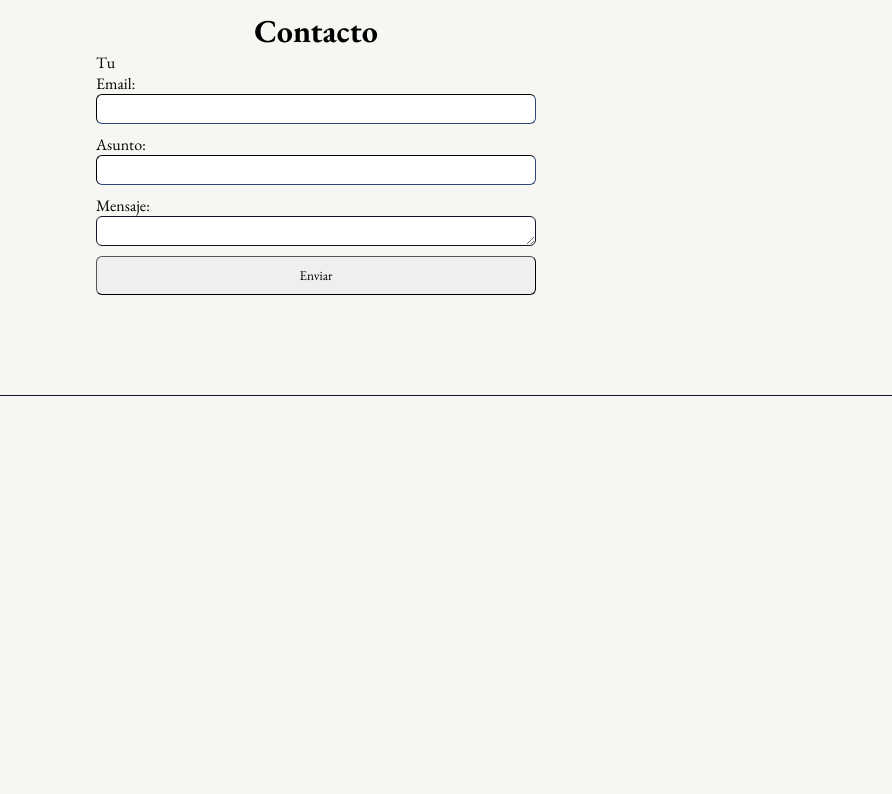
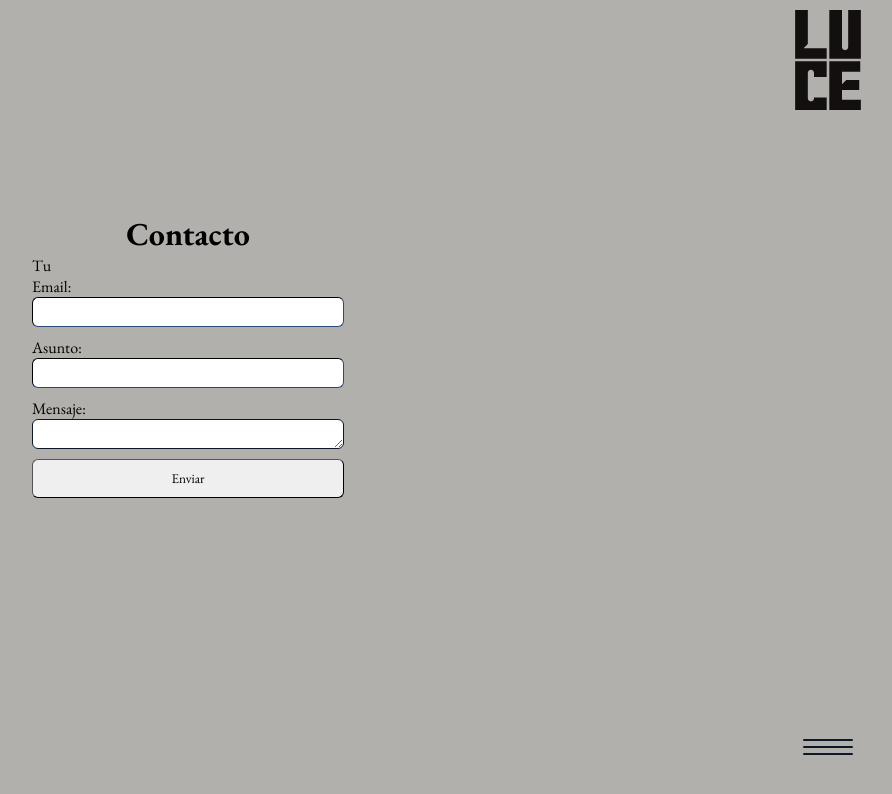
Before and after one commit to MorisLuis/luce, a Next.js app: page /contact in a window 1280 px wide. Shown: the top 794 px of the page, without its empty margins (324-1216 px from the left). Built offline with nearby package versions, Linux system fonts and the light colour scheme.

Commit message:
S / Contact screen

```diff
--- a/app/contact/page.tsx
+++ b/app/contact/page.tsx
@@ -2,10 +2,11 @@
 import { Button } from '@/components/Button';
 import { Title } from '@/components/Title';
 import React, { Suspense, useEffect, useState } from 'react';
-import styles from "../../styles/Contact.module.scss";
 import { sendEmail } from '@/services/sendEmail';
 import { products } from '@/data/products';
 import { useSearchParams } from 'next/navigation';
+import LayoutRight from '@/components/LayoutRight';
+import styles from "../../styles/Contact.module.scss";
 
 function ContactScreen() {
     const [email, setEmail] = useState('');
@@ -58,12 +59,12 @@ function ContactScreen() {
 
     useEffect(() => {
         getDataOfProduct()
-    }, [productId])
+    }, [productId]);
 
+    const renderContent = () => {
         return (
             <div className={styles.Contact}>
                 <div className={styles.ContactContent}>
-
                     <Title title='Contacto' styles={{ textAlign: 'center' }} />
                     <form onSubmit={handleSubmit} className={styles.ContactForm}>
                         <div className={styles.inputContainer}>
@@ -107,6 +108,13 @@ function ContactScreen() {
                     {response && <p>{response}</p>}
                 </div>
             </div>
+        )
+    }
+
+    return (
+        <LayoutRight
+            content={renderContent}
+        />
     );
 };
 
--- a/components/LayoutRight.tsx
+++ b/components/LayoutRight.tsx
@@ -5,7 +5,7 @@ import { Nav } from './navigation/nav';
 
 interface LayoutRightInterface {
     content: () => React.ReactNode;
-    sideBar: () => React.ReactNode;
+    sideBar?: () => React.ReactNode;
     bottom?: boolean;
 }
 
@@ -26,7 +26,7 @@ export default function LayoutRight({ content, sideBar, bottom }: LayoutRightInt
                         />
                     </div>
                     <div className={style.sidebarcontent}>
-                        {sideBar()}
+                        {sideBar?.()}
                     </div>
                 </div>
             </div>
--- a/styles/Contact.module.scss
+++ b/styles/Contact.module.scss
@@ -3,13 +3,11 @@
 .Contact {
     display: flex;
     flex-direction: column;
-    justify-content: 'center';
+    justify-content: center;
     align-items: center;
-    width: 100%;
+    height: 100vh;
     padding: 10px 200px 100px;
-    border-bottom: solid;
-    border-color: $color-border-tertiary;
-    border-width: 1px;
+    background-color: $color-primary;
 
     .ContactContent {
         width: 50%;
--- a/styles/Home.module.scss
+++ b/styles/Home.module.scss
@@ -33,7 +33,7 @@
         }
 
         h1{
-            color: $color-primary;
+            color: $text-color-secondary;
             font-size: $font-big;
             line-height: $font-big;
             z-index: 99;
--- a/styles/LayoutRight.module.scss
+++ b/styles/LayoutRight.module.scss
@@ -46,6 +46,7 @@
         };
 
         .imageContainer {
+            min-width: 100px;
             height: 100px;
             position: relative;
 
--- a/styles/_variables.scss
+++ b/styles/_variables.scss
@@ -1,5 +1,5 @@
-$color-primary: #F7F6F2;
-$color-secondary: #B1B0AC;
+$color-primary: #B1B0AC;
+$color-secondary: #F7F6F2;
 $color-tertiary: #0E1727;
 $color-cuaternary: #F9FAFA;
 
```
Lines whose indentation alone changed are shown as unchanged.
